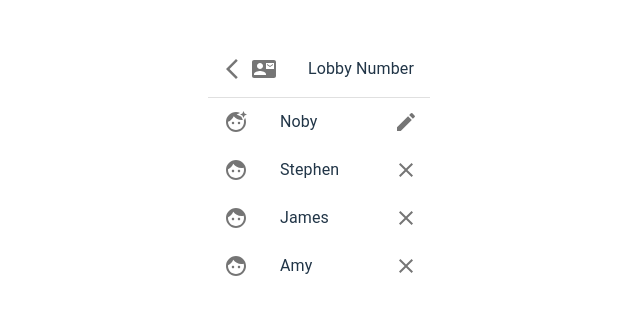
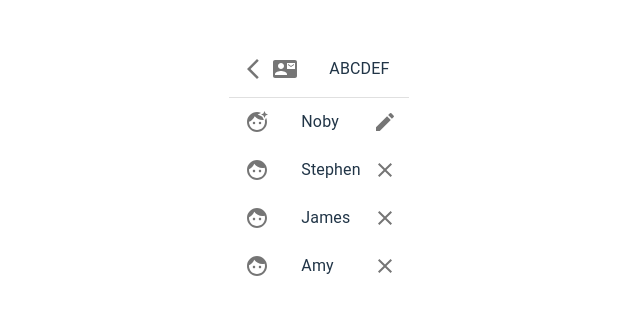
Before and after one commit to playdat-es/spyfall, a React (Vite) app in the folder frontend/: page /lobby in a window 1280 px wide. Shown: the part 235-550 px from the top of the page, without its empty margins (321-961 px from the left). Built offline with nearby package versions, Linux system fonts and the light colour scheme.

Commit message:
Display lobby code in lobby page from lobby data

```diff
--- a/frontend/src/pages/LobbyPage.tsx
+++ b/frontend/src/pages/LobbyPage.tsx
@@ -17,6 +17,7 @@ const user4 = {
   name: 'Amy'
 }
 const lobbyData = {
+  uuid: 'ABCDEF',
   creator: user1,
   users: [user1, user2, user3, user4],
 }
@@ -40,7 +41,7 @@ function LobbyPage() {
               <ListItemIcon>
                   <ContactMail />
               </ListItemIcon>
-              <ListItemText primary="Lobby Number" />
+              <ListItemText primary={lobbyData.uuid} />
           </ListItem>
           <PlayerListItem playerName={creator.name} isCreator={true} canEdit={isUserCreator} canKick={false} />
           {users.map((player) => player != creator && <PlayerListItem playerName={player.name} isCreator={false} canEdit={player == user} canKick={isUserCreator} />)}
```
